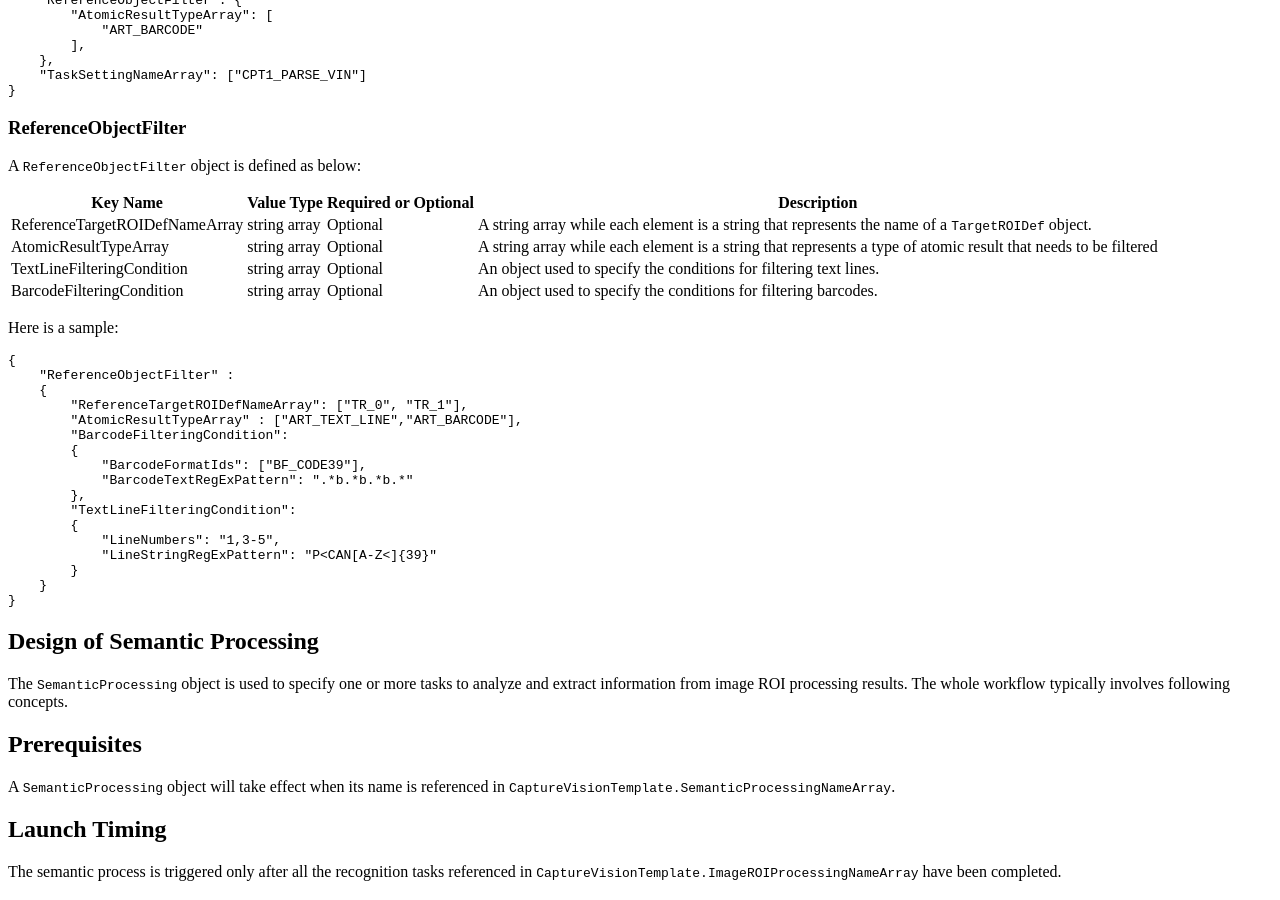
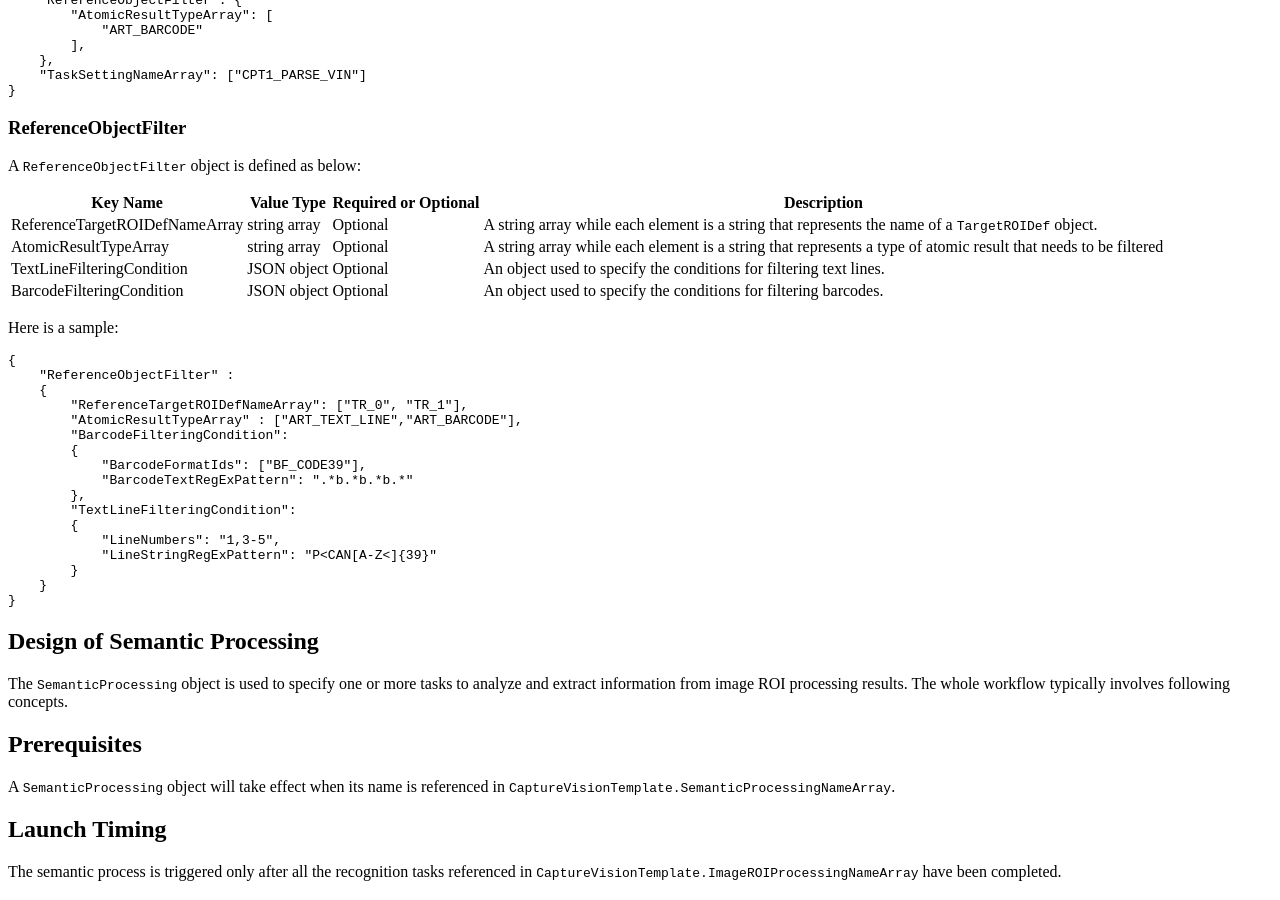
Before and after one commit to dynamsoft-docs/capture-vision-docs, a Jekyll site: the page built from parameters/file/semantic-processing/index.md, in a window 1280 px wide and 900 px high, scrolled down 953 px. Built offline with Jekyll 4.4.1, drawn with Linux system fonts in a browser that asks for light colours.

Commit message:
Update index.md

```diff
--- a/parameters/file/semantic-processing/index.md
+++ b/parameters/file/semantic-processing/index.md
@@ -42,8 +42,8 @@ A `ReferenceObjectFilter` object is defined as below:
 |---|---|---|---|
 | ReferenceTargetROIDefNameArray | string array | Optional | A string array while each element is a string that represents the name of a `TargetROIDef` object. |
 | AtomicResultTypeArray | string array | Optional | A string array while each element is a string that represents a type of atomic result that needs to be filtered |
-| TextLineFilteringCondition | string array | Optional | An object used to specify the conditions for filtering text lines. |
-| BarcodeFilteringCondition | string array | Optional | An object used to specify the conditions for filtering barcodes. |
+| TextLineFilteringCondition | JSON object | Optional | An object used to specify the conditions for filtering text lines. |
+| BarcodeFilteringCondition | JSON object | Optional | An object used to specify the conditions for filtering barcodes. |
 
 Here is a sample:
 
```
